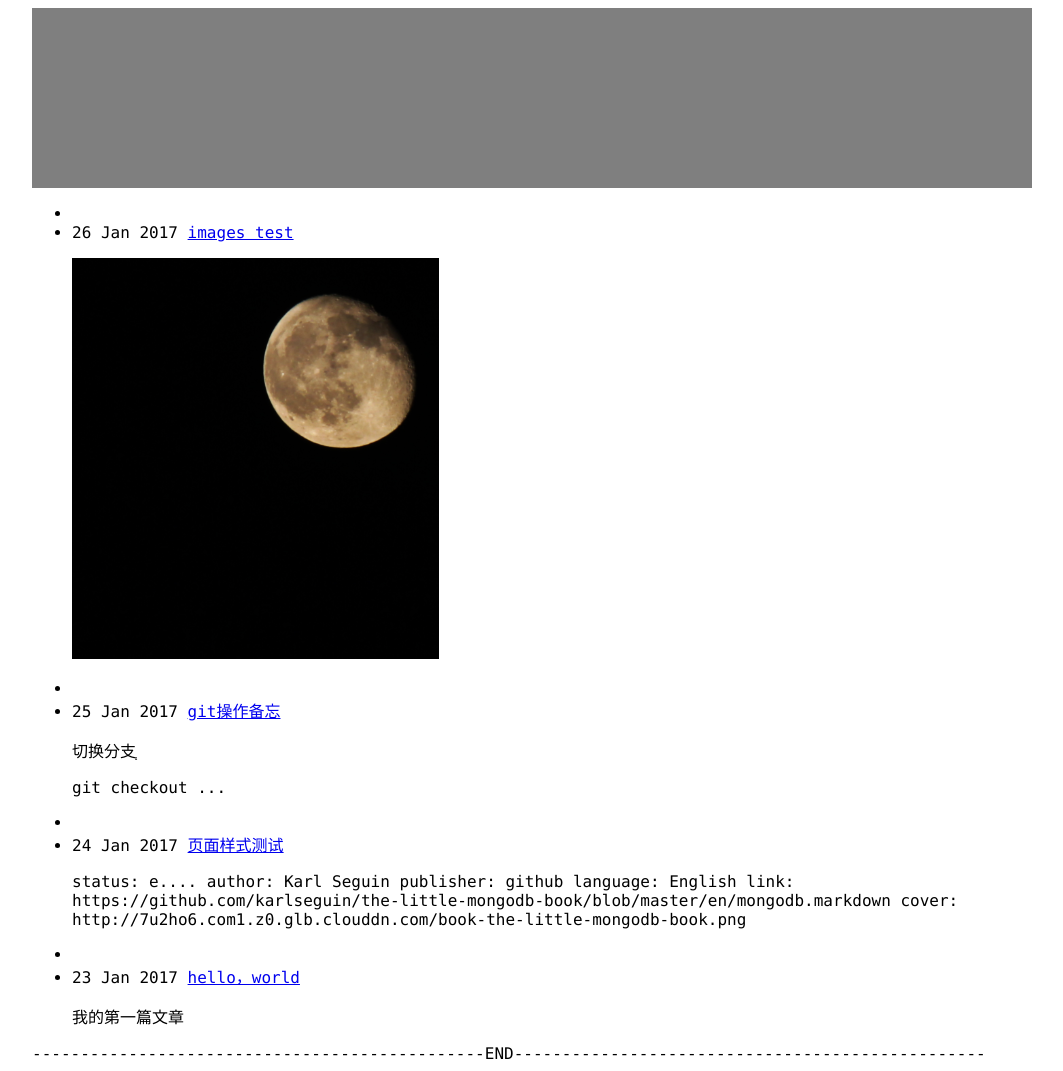
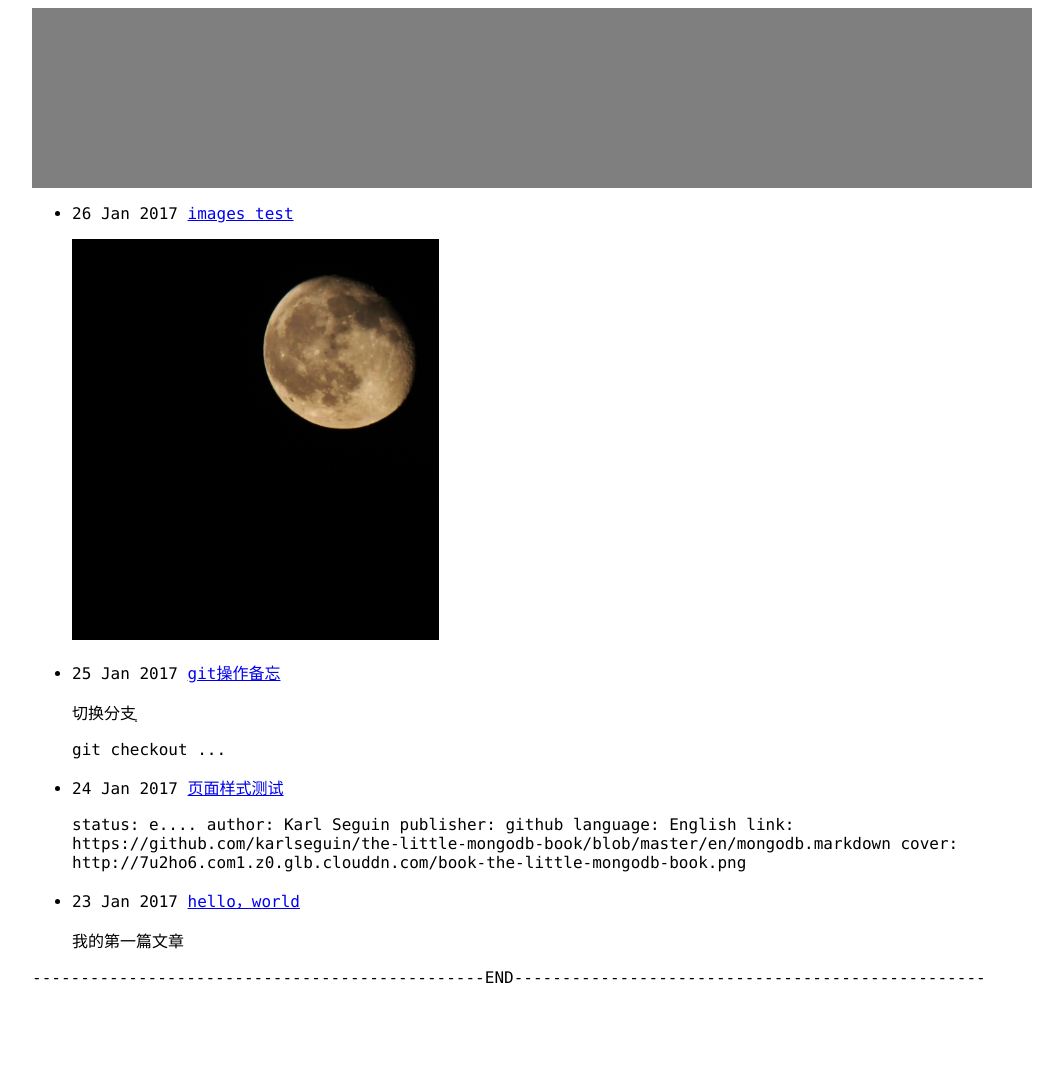
Before and after one commit to wangjianjie606/dono, a Jekyll site: the page built from index.html, in a window 1280 px wide. Shown: the whole page, without its empty margins (108-1171 px from the left). Built offline with Jekyll 4.4.1, drawn with Linux system fonts in a browser that asks for light colours; after the commit the page ends 995 px from its top, so only the background shows below that.

Commit message:
新首页...

```diff
--- a/index.html
+++ b/index.html
@@ -5,10 +5,10 @@
 
 <ul>
   {% for post in site.posts %}
-    <li>
-      <li>{{ post.date | date_to_string }} <a href="{{ site.baseurl }}{{ post.url }}?{{site.time}}">{{ post.title }}</a></li>
+    <div style="border:solid,none;">
+      <li style="">{{ post.date | date_to_string }} <a href="{{ site.baseurl }}{{ post.url }}?{{site.time}}">{{ post.title }}</a></li>
       <p>{{ post.excerpt }}</p>
-    </li>
+	</div>
   {% endfor %}
 </ul>
 
```
